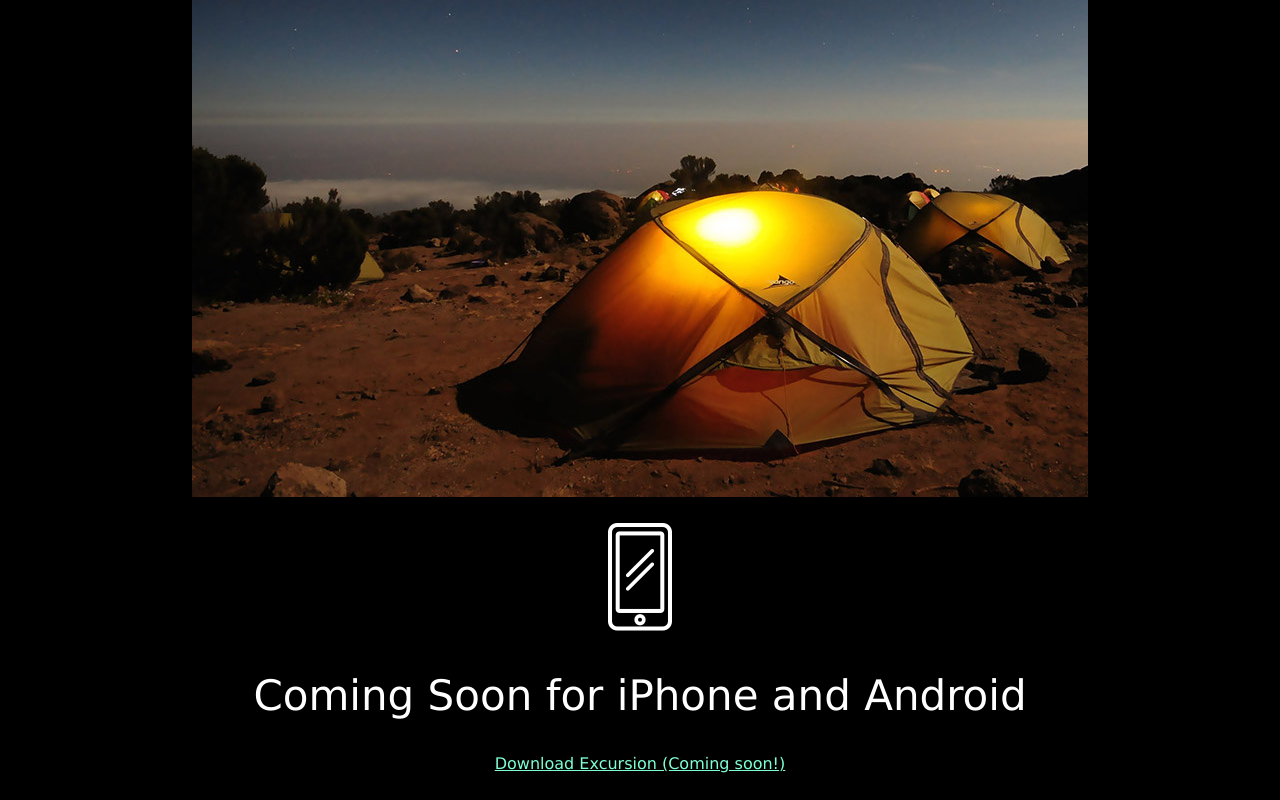
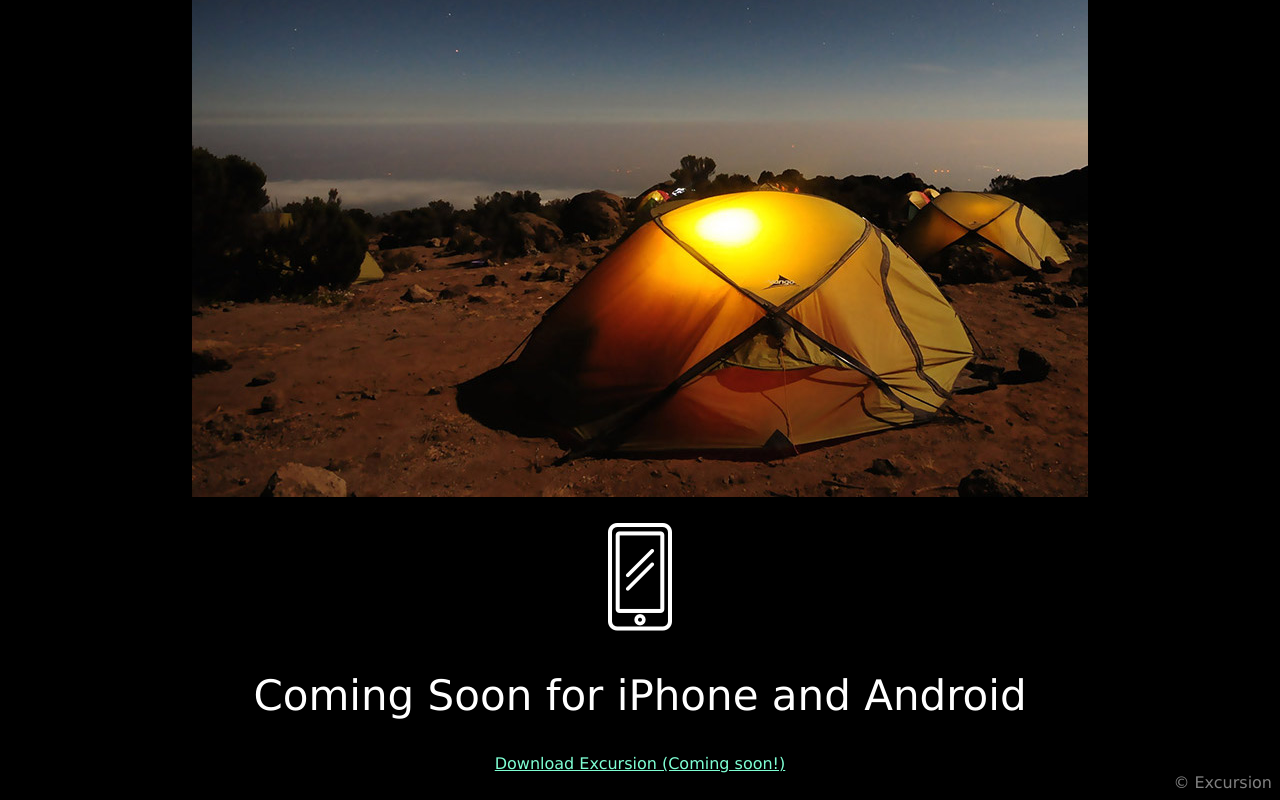
Before and after one commit to stefn-adams/excursion, a plain HTML site: page index.html in a window 1280 px wide. Shown: the part 514-1314 px from the top of the page. Drawn offline with Linux system fonts and the light colour scheme.

Commit message:
Final commit; project complete

```diff
--- a/index.html
+++ b/index.html
@@ -27,4 +27,7 @@
           <h2>Coming Soon for iPhone and Android</h2>
           <a href="#">Download Excursion (Coming soon!)</a>
   </body>
+  <footer>
+    © Excursion
+  </footer>
 </html>
--- a/resources/css/style.css
+++ b/resources/css/style.css
@@ -27,3 +27,8 @@ h2 {
   color: #fff;
   font-size: 42px;
 }
+
+footer {
+  text-align: right;
+  color: #808080;
+}
```
